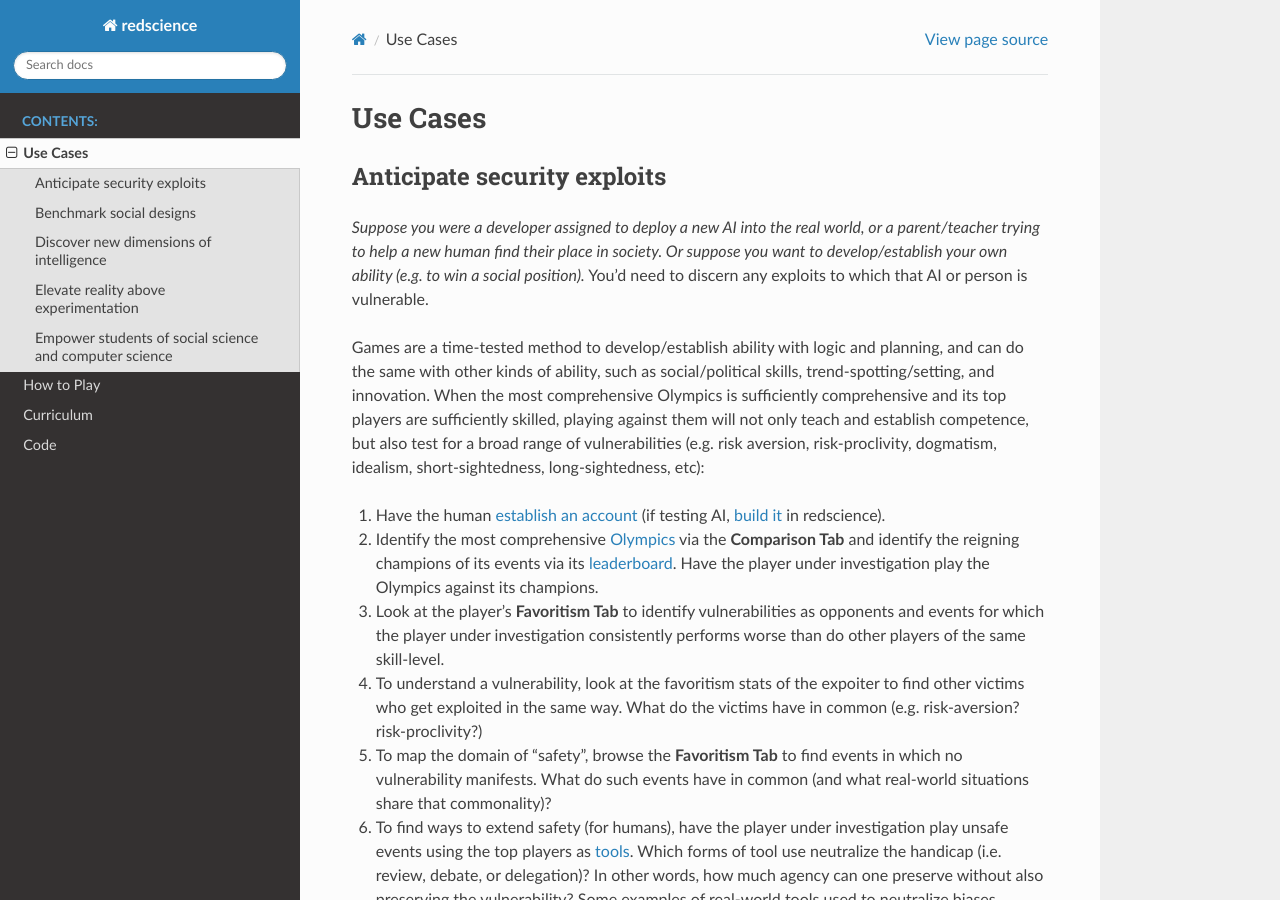
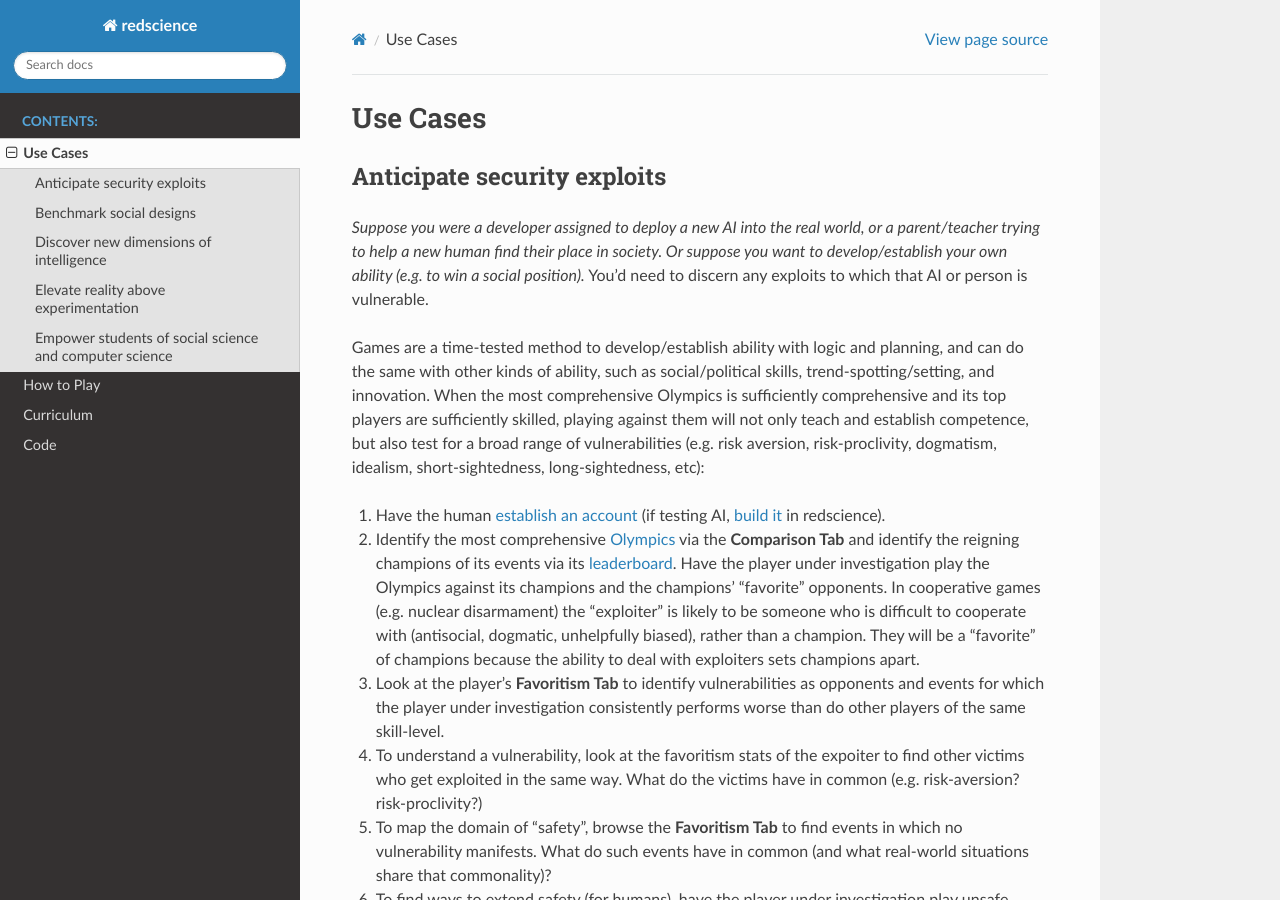
Before and after one commit to ChrisSantosLang/redscience, a Sphinx documentation site: the page built from docs/source/usecases.rst, in a window 1280 px wide and 900 px high. Built offline with Sphinx 7.4.7 and the Read the Docs theme 2.0.0, drawn with Linux system fonts in a browser that asks for light colours.

Commit message:
Update usecases.rst

```diff
--- a/docs/source/usecases.rst
+++ b/docs/source/usecases.rst
@@ -23,7 +23,11 @@ risk-proclivity, dogmatism, idealism, short-sightedness, long-sightedness, etc):
 #. Identify the most comprehensive :doc:`Olympics <tournament>` via the
    **Comparison Tab** and identify the reigning champions of its events via its
    :doc:`leaderboard <game>`. Have the player under investigation play the Olympics
-   against its champions.
+   against its champions and the champions' "favorite" opponents. In cooperative games
+   (e.g. nuclear disarmament) the "exploiter" is likely to be someone who is difficult
+   to cooperate with (antisocial, dogmatic, unhelpfully biased), rather than a champion.
+   They will be a "favorite" of champions because the ability to deal with exploiters
+   sets champions apart.
 #. Look at the player’s **Favoritism Tab** to identify vulnerabilities as
    opponents and events for which the player under investigation consistently
    performs worse than do other players of the same skill-level.
```
